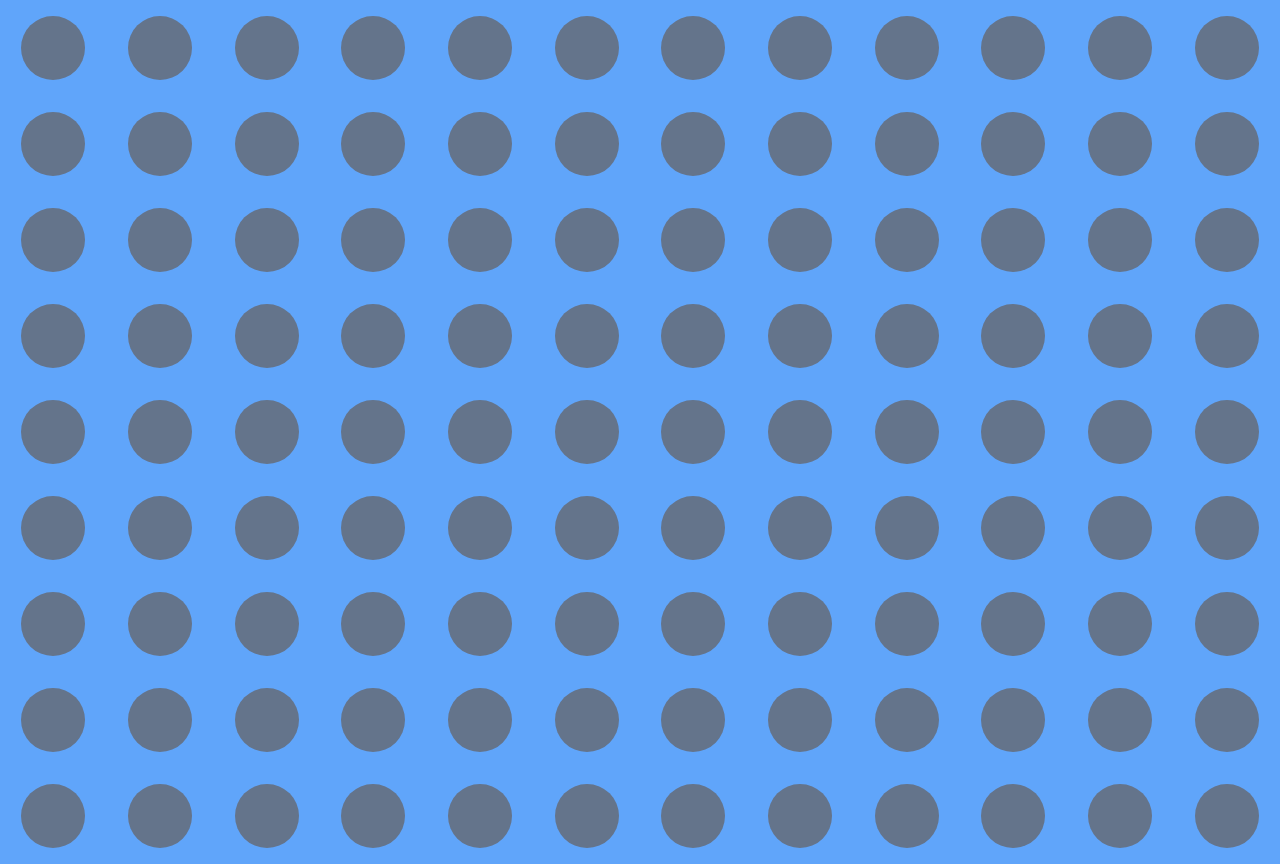
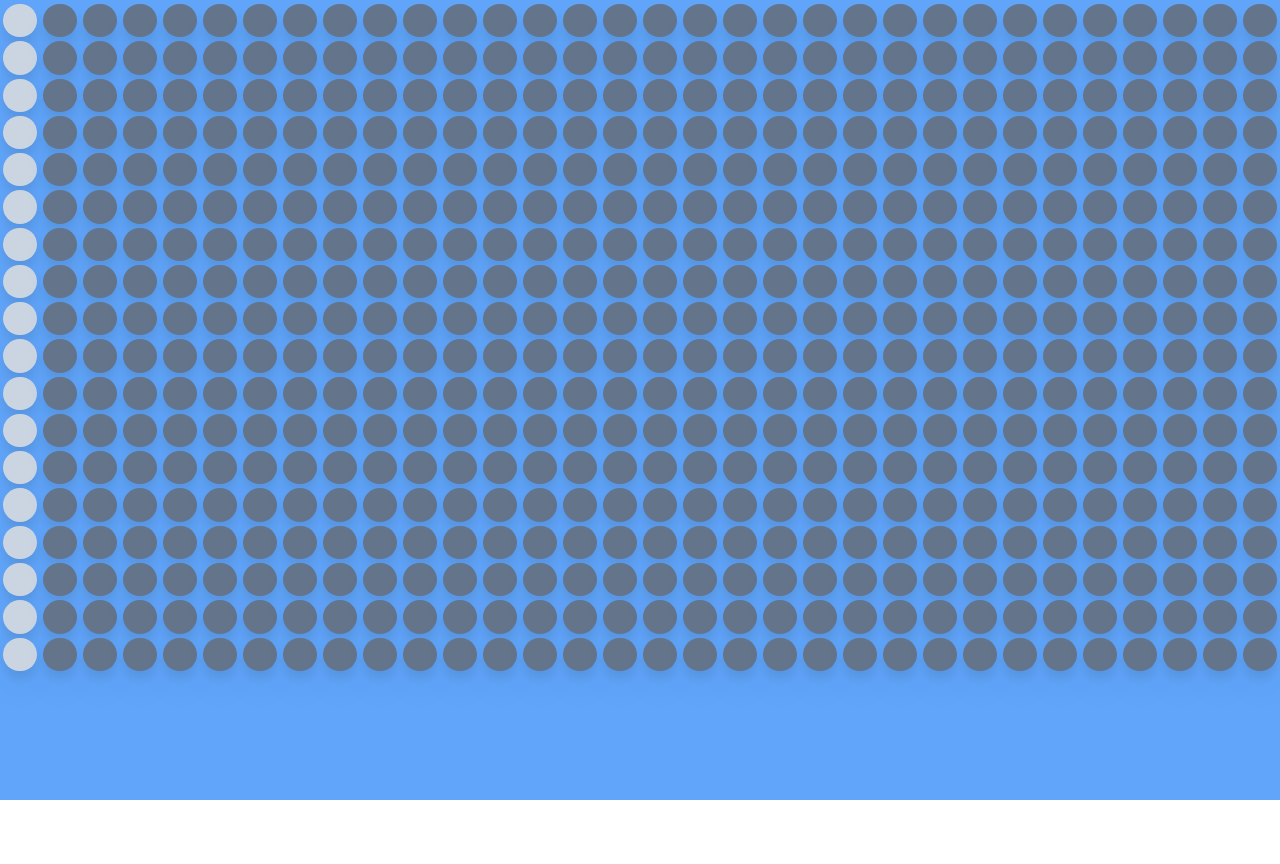
Before and after one commit to s-mith/connectallofus, a Next.js app: page / in a window 1280 px wide. After the commit the page ends 800 px from the top, so only its background shows below. Built offline with nearby package versions, Linux system fonts and the light colour scheme.

Commit message:
basic game functionality working

```diff
--- a/components/Board/index.js
+++ b/components/Board/index.js
@@ -1,15 +1,20 @@
 import React from 'react'
-import {Chips} from '../Chips'
+import { Collums } from "../Collums"
 
-let rows = []
 
-for (var i = 0; i < 108; i++) {
-    rows.push(<Chips></Chips>);
-}
 
-export const Board = ({}) => (
-   <div className='grid grid-cols-12 bg-blue-400 '>
+export const Board = ({BoardData, handleTurn, turn}) => {
+
+    let rows = []
+
+
+
+    BoardData.forEach(({colors,setColors}) => {
+        rows.push(<Collums colors={colors} setColors={setColors} handleTurn={handleTurn} turn={turn}></Collums>)
+    });
+
+    return (
+    <div className='grid grid-cols-32 bg-blue-400 '>
         {rows}
-
-   </div>
-)
+    </div>
+)}
--- a/components/Chips/index.js
+++ b/components/Chips/index.js
@@ -3,8 +3,17 @@ import React from 'react'
 
 
 
-export const Chips = ({}) => (
-   <div className='m-4 w-16 h-16  rounded-full bg-slate-500 justify-self-center'>
+export const Chips = ({chip}) => {
 
+
+   if (chip) {
+   const mystyle = {background:chip.color}
+   return (<div style={mystyle} className='m-1 w-[2.6vw] h-[2.6vw] transition duration-100 drop-shadow-xl rounded-full justify-self-center'>
+   </div>)
+   }
+
+
+   return (
+   <div className='m-1 w-[2.6vw] h-[2.6vw] transition duration-100 group-hover:bg-slate-300 drop-shadow-xl rounded-full bg-slate-500 justify-self-center'>
    </div>
-)
+)}
--- /dev/null
+++ b/components/Collums/index.js
@@ -0,0 +1,40 @@
+import React from 'react'
+
+
+import {Chips} from '../Chips'
+
+
+
+export const Collums = ({colors, setColors, handleTurn, turn}) => {
+
+
+    let chips = []
+
+    if (colors.length > 0) {
+        for(let i = 0; i<colors.length; i++){
+            chips.push(<Chips chip={colors[i]}></Chips>)
+        }
+    }
+
+    while (chips.length < 18) {
+        chips.push(<Chips color="slate"></Chips>)
+    }
+
+    const onSubmit = (event) => {
+        event.preventDefault();
+        if (colors.length < 18) {
+            setColors([...colors,{color:turn.color}])
+            handleTurn()
+        }
+
+      };
+
+
+
+    chips.reverse()
+
+    return (
+   <button className='group' onClick={onSubmit}>
+        {chips}
+   </button>
+)}
--- a/pages/index.js
+++ b/pages/index.js
@@ -2,9 +2,41 @@ import Head from 'next/head'
 import Image from 'next/image'
 import styles from '../styles/Home.module.css'
 import { Board } from '../components/Board'
+import { useState } from 'react'
+
 
 export default function Home() {
+
+  const width = 32;
+
+  const players = [
+    {color:"red"},
+    {color:"orange"},
+    {color:"green"},
+  ]
+
+  let board = []
+
+  for (let i = 0; i<width;i++) {
+    const [row,setRow] = useState([]);
+    board.push({colors:row,setColors:setRow})
+  }
+
+  const [turn,setTurn] = useState(0)
+
+  const handleTurn = () => {
+
+    let newTurn = turn+1
+    if (newTurn === players.length) {
+      newTurn = 0
+    }
+    setTurn(newTurn)
+  }
+
   return (
-      <Board></Board>
+    <div className='bg-blue-400 h-screen'>
+      <Board BoardData={board} handleTurn={handleTurn} turn={players[turn]}></Board>
+    </div>
+
   )
 }
--- a/tailwind.config.js
+++ b/tailwind.config.js
@@ -9,7 +9,16 @@ module.exports = {
     "components/**/*.{js,ts,jsx,tsx}",
   ],
   theme: {
-    extend: {},
+    extend: {
+      boxShadow: {
+        'xlinner': 'inset 0 20px 25px -5px rgb(0 0 0 / 0.05);',
+      },
+      gridTemplateColumns: {
+        // Simple 16 column grid
+        '32': 'repeat(32, minmax(0, 1fr))',
+
+      }
+    },
   },
   plugins: [],
 }
```
